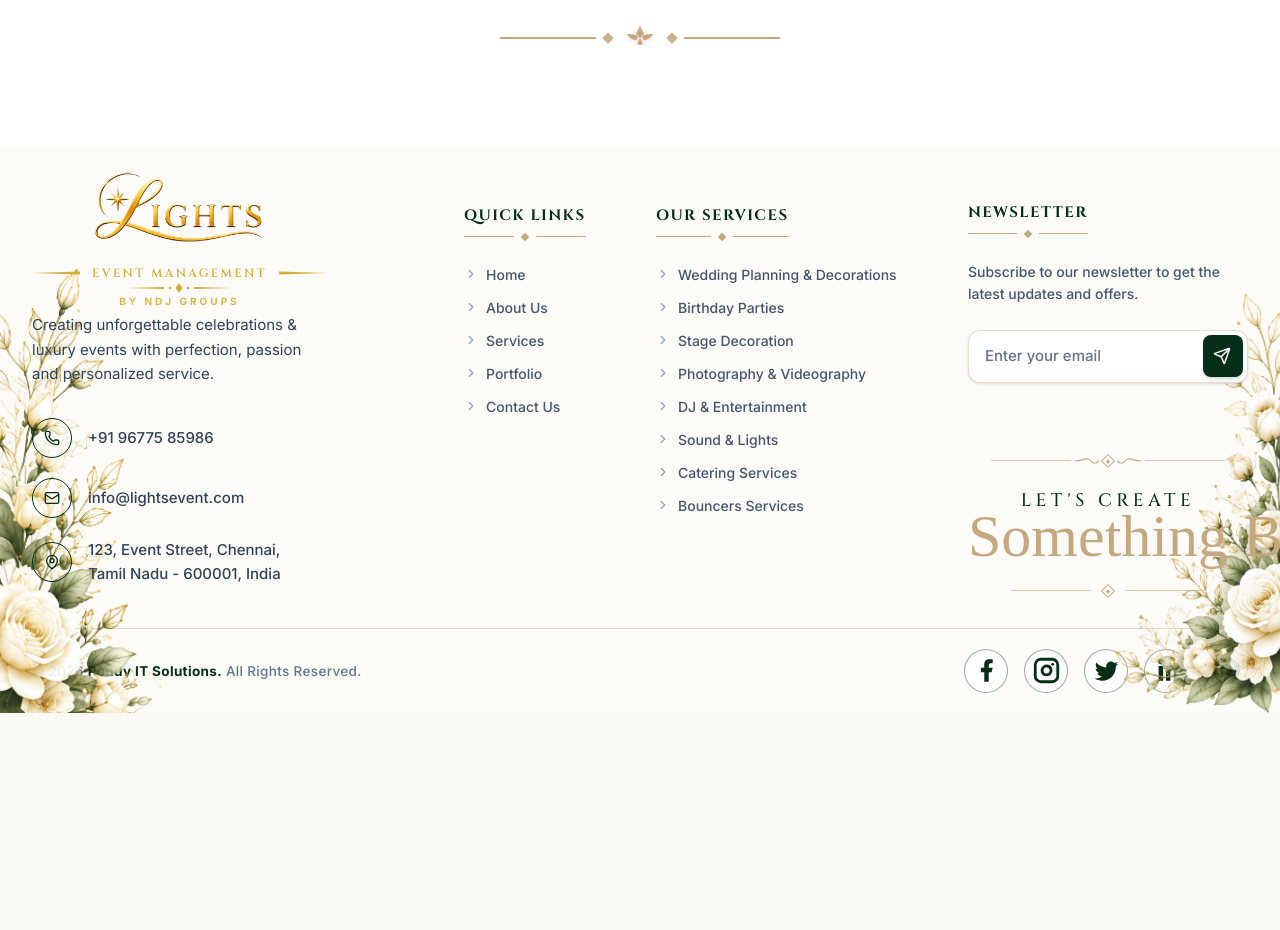
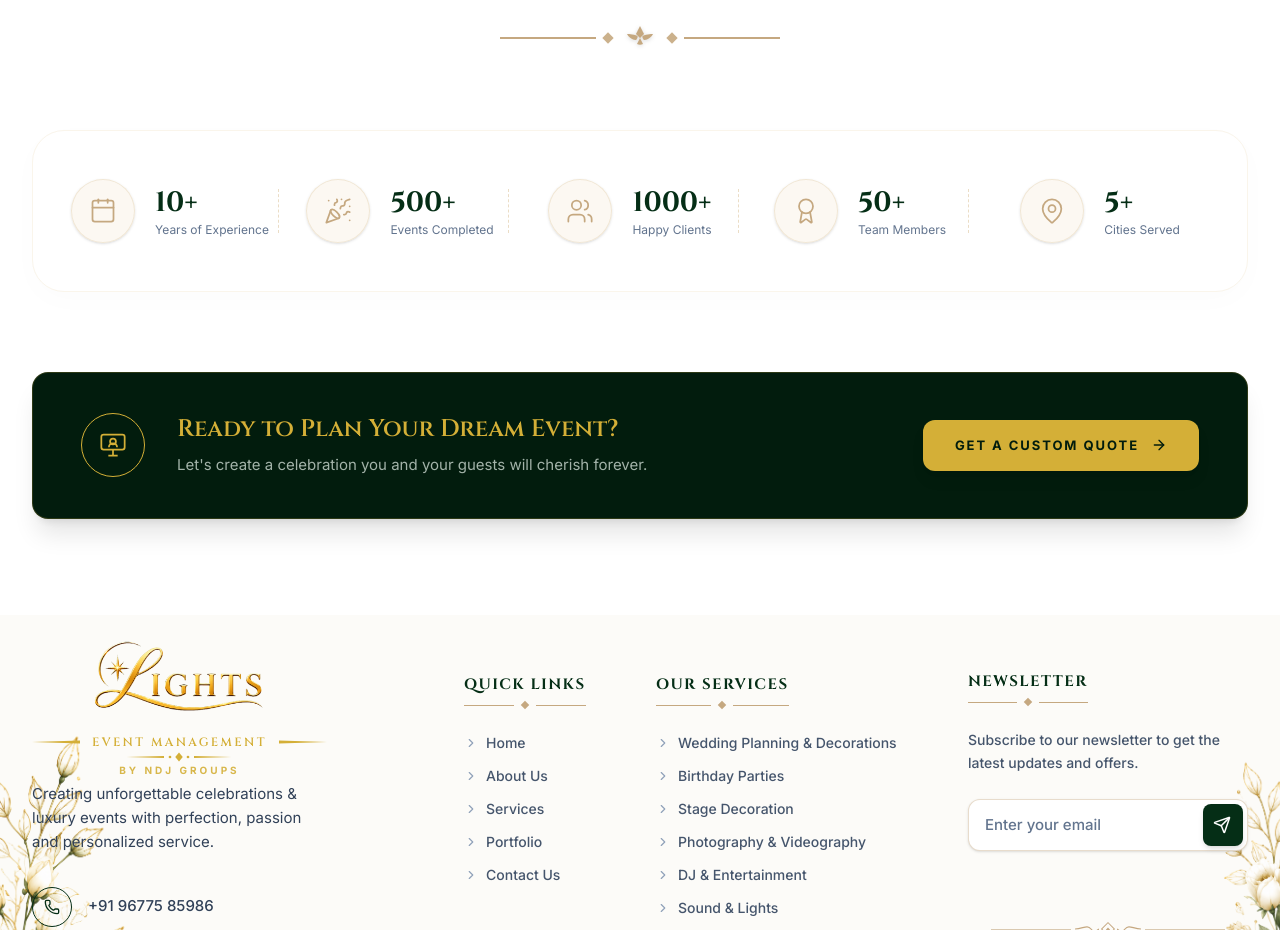
Before and after one commit to sivaathri/Event-Management-, a React (Vite) app: page /about in a window 1280 px wide. Shown: the part 1700-2630 px from the top of the page. Before the commit the page ends 2413 px from the top, so only its background shows below. Built offline with nearby package versions, Linux system fonts and the light colour scheme; a web font is replaced by a local one.

Commit message:
feat: create AboutPage component with layout, collage, and core values section

```diff
--- a/src/pages/AboutPage.jsx
+++ b/src/pages/AboutPage.jsx
@@ -1,6 +1,6 @@
 import React, { useEffect } from 'react';
 import { Link } from 'react-router-dom';
-import { Heart, Award, Users, Star, ArrowRight, Calendar, Rocket, Trophy, Crown } from 'lucide-react';
+import { Heart, Award, Users, Star, ArrowRight, Calendar, Rocket, Trophy, Crown, MapPin, PartyPopper } from 'lucide-react';
 import ScrollReveal from '../components/ScrollReveal';
 import leaves1 from '../assets/leaves1.png';
 import leaves2 from '../assets/leaves2.png';
@@ -153,6 +153,8 @@ export default function AboutPage() {
         </div>
       </section>
 
+
+
       {/* Values Grid Section */}
       <section className="relative pt-12 pb-4 z-20">
         <div className="max-w-[1440px] mx-auto px-4 sm:px-6 lg:px-8">
@@ -289,6 +291,102 @@ export default function AboutPage() {
           </div>
 
           <SectionOrnament />
+
+          {/* Stats Banner Section */}
+          <div className="w-full mt-20">
+            <div className="bg-white border border-[#FAF5EB] rounded-[32px] p-6 md:py-10 md:px-12 shadow-[0_8px_30px_rgba(0,0,0,0.015)] grid grid-cols-1 md:grid-cols-3 lg:grid-cols-5 gap-8 relative">
+
+              {/* Years of Experience */}
+              <div className="flex items-center space-x-5 justify-center relative p-2 lg:px-4">
+                <div className="w-16 h-16 rounded-full border border-[#e6d5b8]/50 bg-[#FAF5EB]/65 flex items-center justify-center text-[#c5a880] shadow-sm flex-shrink-0">
+                  <Calendar className="w-7 h-7 stroke-[1.5]" />
+                </div>
+                <div className="flex flex-col text-left">
+                  <span className="text-[#052e16] font-serif font-bold text-2xl md:text-[28px] leading-tight">10+</span>
+                  <span className="text-slate-500 font-sans text-xs mt-0.5 whitespace-nowrap">Years of Experience</span>
+                </div>
+                {/* Vertical Divider */}
+                <div className="hidden lg:block absolute right-0 top-1/2 -translate-y-1/2 w-[1px] h-[55%] border-r border-dashed border-[#e6d5b8]/80"></div>
+              </div>
+
+              {/* Events Completed */}
+              <div className="flex items-center space-x-5 justify-center relative p-2 lg:px-4">
+                <div className="w-16 h-16 rounded-full border border-[#e6d5b8]/50 bg-[#FAF5EB]/65 flex items-center justify-center text-[#c5a880] shadow-sm flex-shrink-0">
+                  <PartyPopper className="w-7 h-7 stroke-[1.5]" />
+                </div>
+                <div className="flex flex-col text-left">
+                  <span className="text-[#052e16] font-serif font-bold text-2xl md:text-[28px] leading-tight">500+</span>
+                  <span className="text-slate-500 font-sans text-xs mt-0.5 whitespace-nowrap">Events Completed</span>
+                </div>
+                {/* Vertical Divider */}
+                <div className="hidden lg:block absolute right-0 top-1/2 -translate-y-1/2 w-[1px] h-[55%] border-r border-dashed border-[#e6d5b8]/80"></div>
+              </div>
+
+              {/* Happy Clients */}
+              <div className="flex items-center space-x-5 justify-center relative p-2 lg:px-4">
+                <div className="w-16 h-16 rounded-full border border-[#e6d5b8]/50 bg-[#FAF5EB]/65 flex items-center justify-center text-[#c5a880] shadow-sm flex-shrink-0">
+                  <Users className="w-7 h-7 stroke-[1.5]" />
+                </div>
+                <div className="flex flex-col text-left">
+                  <span className="text-[#052e16] font-serif font-bold text-2xl md:text-[28px] leading-tight">1000+</span>
+                  <span className="text-slate-500 font-sans text-xs mt-0.5 whitespace-nowrap">Happy Clients</span>
+                </div>
+                {/* Vertical Divider */}
+                <div className="hidden lg:block absolute right-0 top-1/2 -translate-y-1/2 w-[1px] h-[55%] border-r border-dashed border-[#e6d5b8]/80"></div>
+              </div>
+
+              {/* Team Members */}
+              <div className="flex items-center space-x-5 justify-center relative p-2 lg:px-4">
+                <div className="w-16 h-16 rounded-full border border-[#e6d5b8]/50 bg-[#FAF5EB]/65 flex items-center justify-center text-[#c5a880] shadow-sm flex-shrink-0">
+                  <Award className="w-7 h-7 stroke-[1.5]" />
+                </div>
+                <div className="flex flex-col text-left">
+                  <span className="text-[#052e16] font-serif font-bold text-2xl md:text-[28px] leading-tight">50+</span>
+                  <span className="text-slate-500 font-sans text-xs mt-0.5 whitespace-nowrap">Team Members</span>
+                </div>
+                {/* Vertical Divider */}
+                <div className="hidden lg:block absolute right-0 top-1/2 -translate-y-1/2 w-[1px] h-[55%] border-r border-dashed border-[#e6d5b8]/80"></div>
+              </div>
+
+              {/* Cities Served */}
+              <div className="flex items-center space-x-5 justify-center p-2 lg:px-4">
+                <div className="w-16 h-16 rounded-full border border-[#e6d5b8]/50 bg-[#FAF5EB]/65 flex items-center justify-center text-[#c5a880] shadow-sm flex-shrink-0">
+                  <MapPin className="w-7 h-7 stroke-[1.5]" />
+                </div>
+                <div className="flex flex-col text-left">
+                  <span className="text-[#052e16] font-serif font-bold text-2xl md:text-[28px] leading-tight">5+</span>
+                  <span className="text-slate-500 font-sans text-xs mt-0.5 whitespace-nowrap">Cities Served</span>
+                </div>
+              </div>
+
+            </div>
+          </div>
+
+          {/* Custom Quote Banner */}
+          <div className="mt-20 bg-[#021C0D] rounded-2xl p-8 lg:px-12 lg:py-10 flex flex-col xl:flex-row items-center justify-between border border-[#D4AF37]/20 shadow-xl animate-fade-in text-white w-full">
+             <div className="flex flex-col md:flex-row items-center mb-8 xl:mb-0 md:space-x-8 text-center md:text-left">
+                <div className="w-16 h-16 rounded-full border border-[#D4AF37] flex items-center justify-center flex-shrink-0 text-[#D4AF37] bg-transparent mb-6 md:mb-0">
+                   <svg width="28" height="28" viewBox="0 0 24 24" fill="none" stroke="currentColor" strokeWidth="1.5">
+                      <rect x="2" y="3" width="20" height="13" rx="2" />
+                      <path d="M12 16v5M8 21h8" />
+                      <circle cx="12" cy="9" r="2.5" />
+                      <path d="M8.5 14a3.5 3.5 0 0 1 7 0" />
+                   </svg>
+                </div>
+                <div className="text-left">
+                   <h4 className="text-xl md:text-2xl font-serif text-[#D4AF37] font-semibold mb-2">
+                     Ready to Plan Your Dream Event?
+                   </h4>
+                   <p className="text-[#a3b3a9] font-sans text-sm md:text-[15px] leading-relaxed max-w-xl">
+                     Let's create a celebration you and your guests will cherish forever.
+                   </p>
+                </div>
+             </div>
+             <Link to="/contact" className="bg-[#D4AF37] hover:bg-[#c5a880] text-[#021C0D] px-8 py-4 rounded-xl font-bold tracking-[0.15em] text-[13px] flex items-center transition-all duration-300 shadow-lg hover:shadow-xl hover:scale-[1.02] whitespace-nowrap">
+                GET A CUSTOM QUOTE
+                <ArrowRight className="w-4 h-4 ml-3 text-[#021C0D]" />
+             </Link>
+          </div>
         </div>
       </section>
     </main>
```
